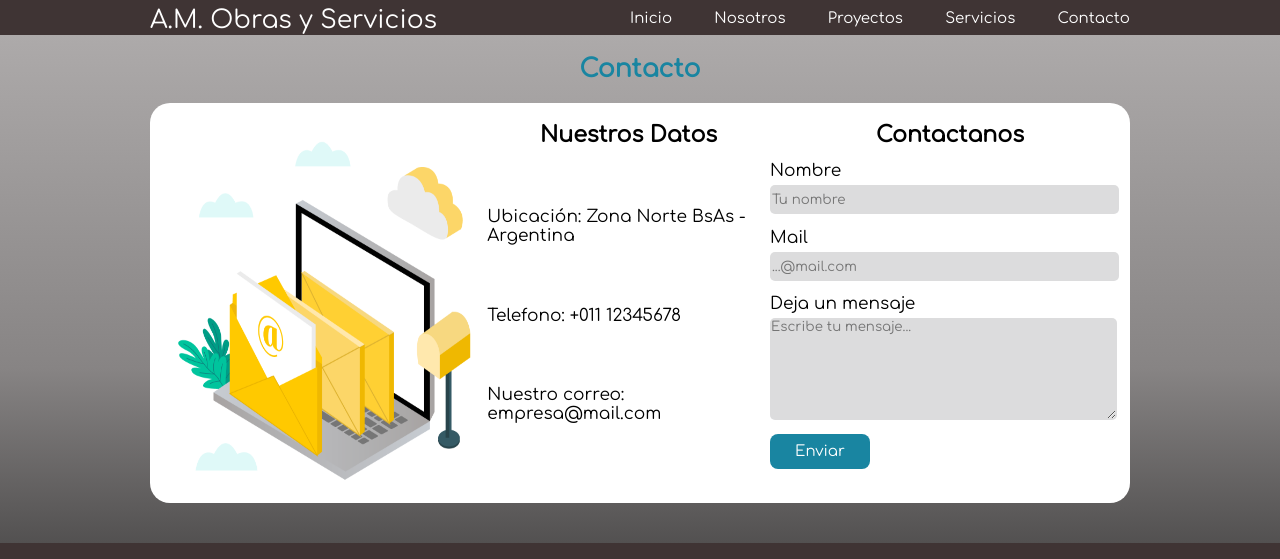
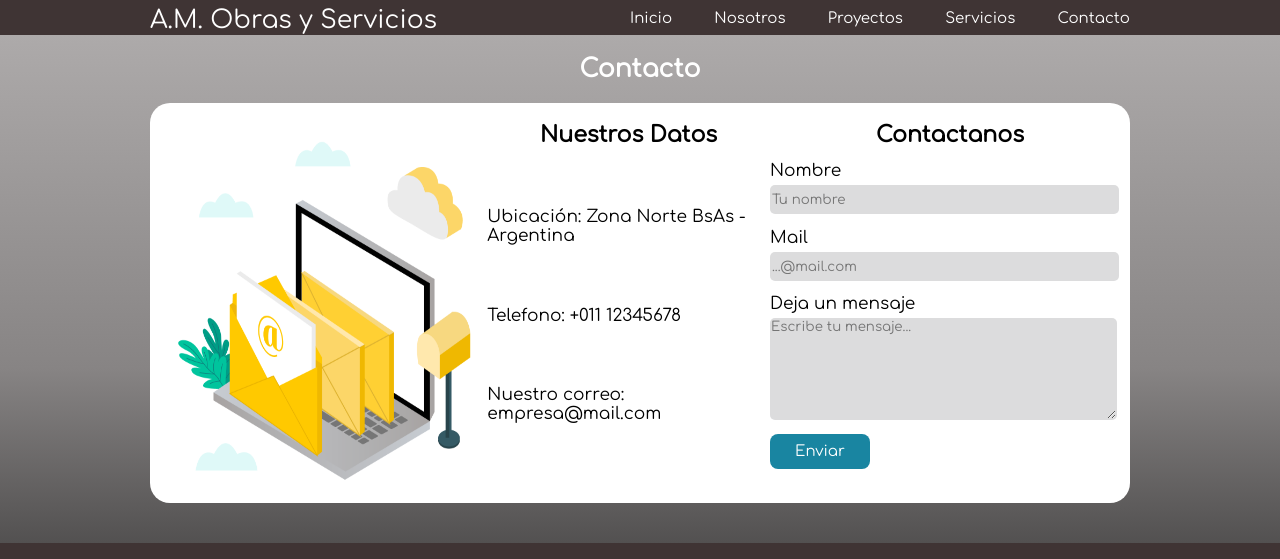
Before and after one commit to Pablo-Mallea/Proyecto-AM, a plain HTML site: page pages/contacto.html in a window 1280 px wide. Shown: the top 559 px of the page. Drawn offline with Linux system fonts and the light colour scheme.

Commit message:
correcion errores

```diff
--- a/assets/css/style.css
+++ b/assets/css/style.css
@@ -538,7 +538,7 @@
     }
     h2 {
         font-size: 25px;
-        color: #1985A1;
+        color: #fff;
 
     }
 
```
